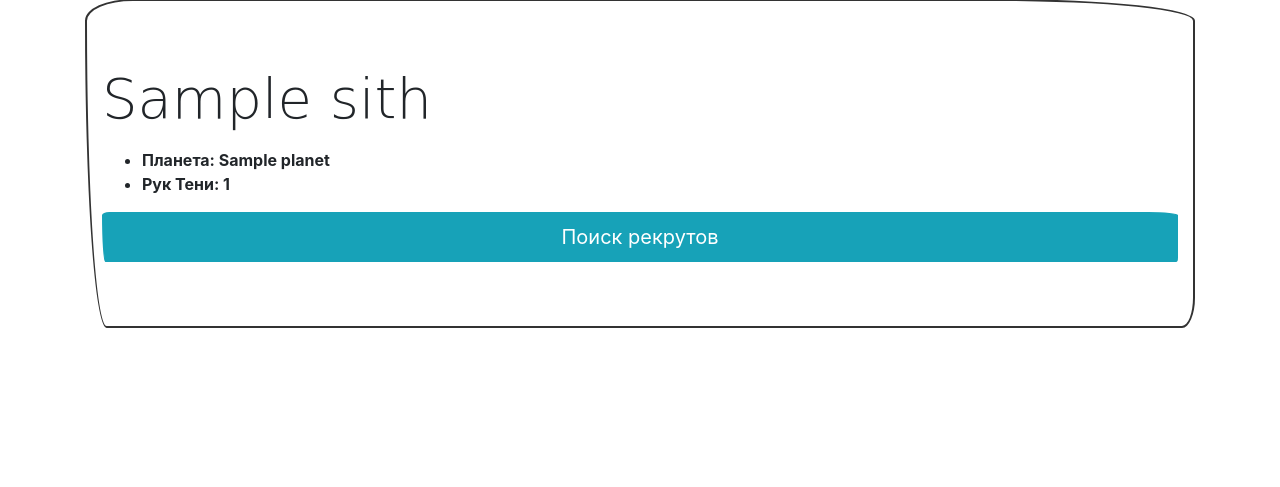
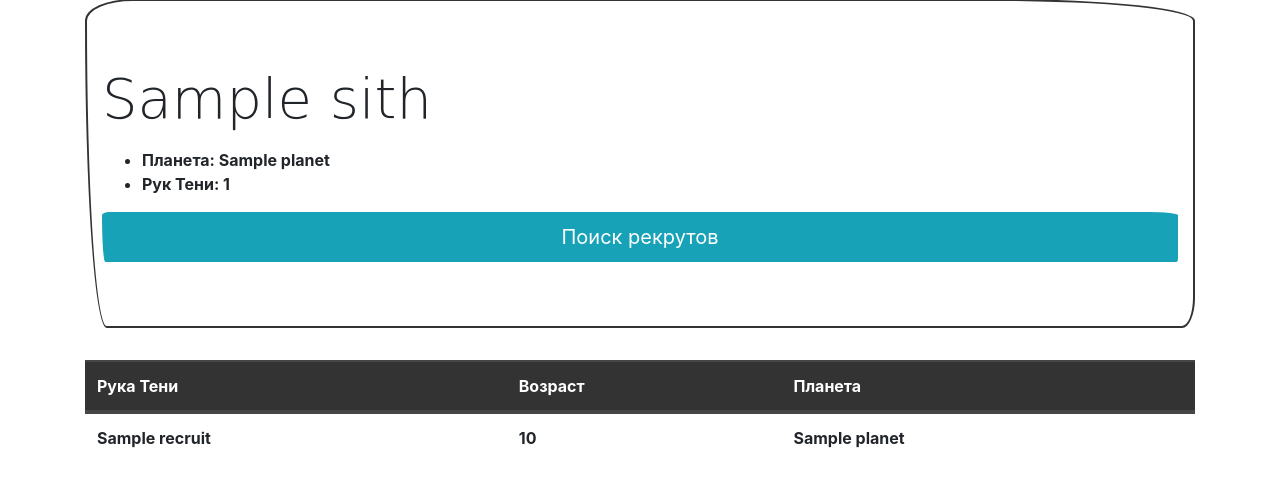
Before and after one commit to Oregu7/sith_recruiting, a Django app: page /siths/1/ in a window 1280 px wide. Shown: the part 155-642 px from the top of the page. Run offline with Django 3.2, Linux system fonts and the light colour scheme; tables that the repository leaves empty hold one stand-in row (values such as "Sample post"); some libraries are stand-ins or nearby versions; some web fonts are replaced.

Commit message:
update sith_card

```diff
--- a/sith/templates/sith/sith_card.html
+++ b/sith/templates/sith/sith_card.html
@@ -21,4 +21,32 @@
     <a type="button" href="/siths/{{ sith.id }}/recruits/" class="btn btn-info btn-lg btn-block">Поиск рекрутов</a>
   </div>
 </div>
+
+{% if sith.shadowhand_set.all|length != 0 %}
+<table class="table table-hover">
+  <thead class="thead-dark">
+    <tr>
+      <th scope="col">Рука Тени</th>
+      <th scope="col">Возраст</th>
+      <th scope="col">Планета</th>
+    </tr>
+  </thead>
+  <tbody>
+  {% for shadowhand in sith.shadowhand_set.all %}
+  <tr>
+      <th scope="row">
+          {{ shadowhand.recruit }}
+      </th>
+      <td>
+          {{ shadowhand.recruit.age }}
+      </td>
+      <td>
+        {{ shadowhand.recruit.planet }}
+      </td>
+  </tr>
+  {% endfor %}
+  </tbody>
+</table>
+{% endif %}
+
 {% endblock content %}
```
